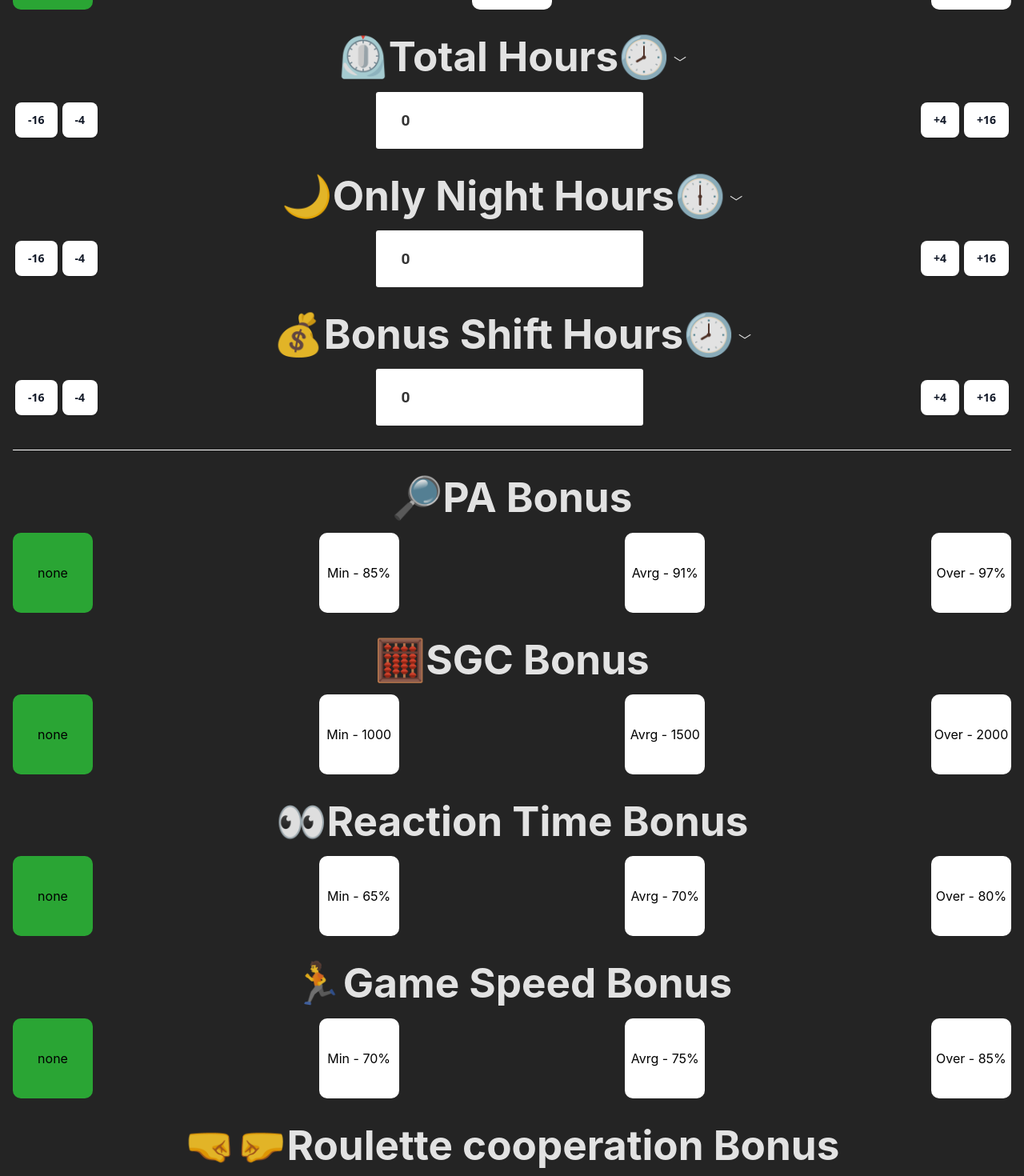
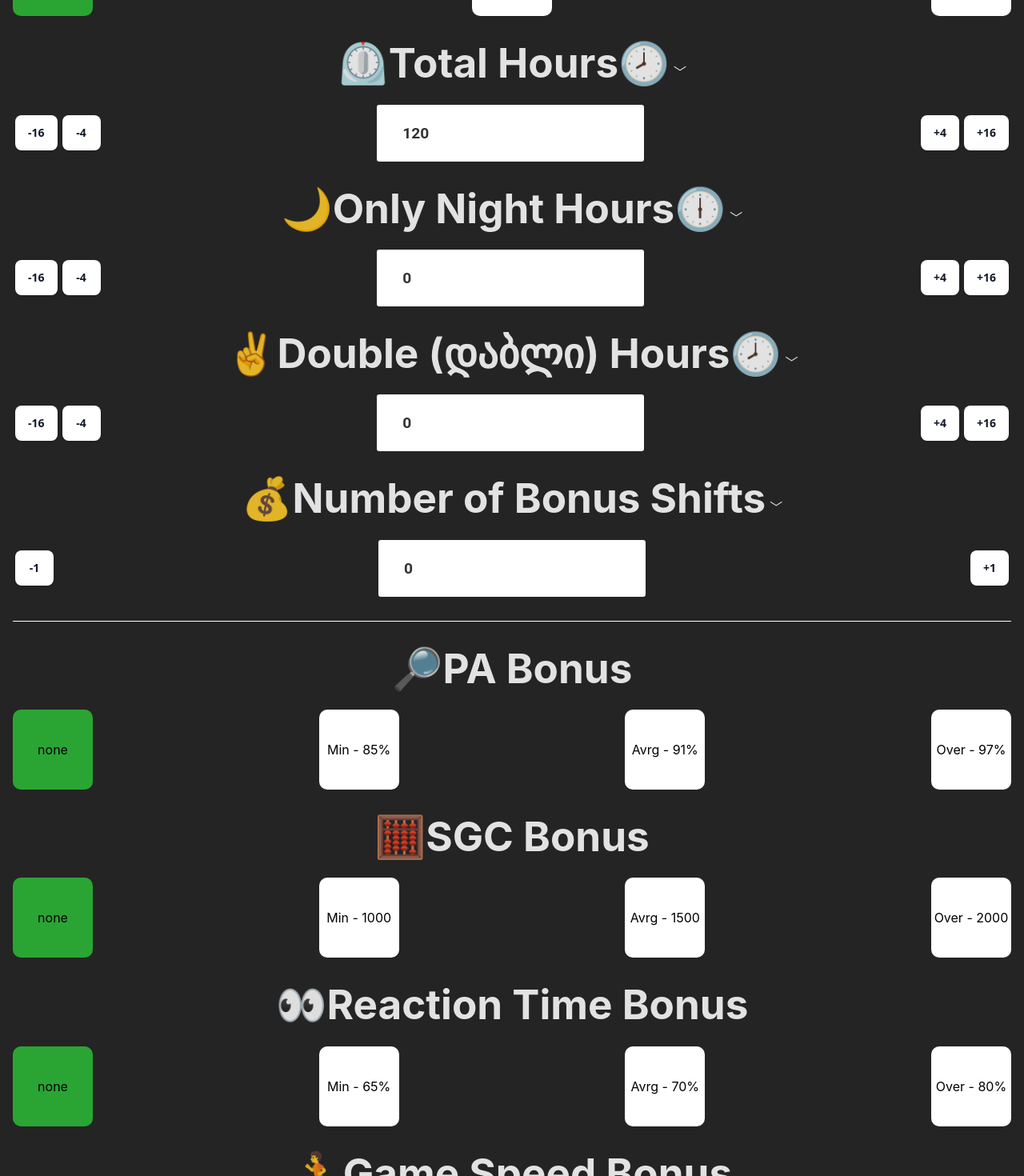
Before and after one commit to GigaTokhishvili/salary-calculator, a React (Vite) app: page / in a window 1280 px wide. Shown: the part 176-1646 px from the top of the page at 80% size. Built offline with nearby package versions, Linux system fonts and the light colour scheme.

Commit message:
added bonus shifts
added  number of bonus shifts, updated some of the emojis.

```diff
--- a/src/App.css
+++ b/src/App.css
@@ -34,7 +34,7 @@ section {
 h1 {
   font-size: 3.2em;
   line-height: 1.1;
-  margin-bottom: 1rem;
+  margin-bottom: 1.5rem;
 }
 
 .stageDiv {
--- a/src/App.jsx
+++ b/src/App.jsx
@@ -17,12 +17,15 @@ function App() {
     {amount: Number(localStorage.getItem('hours')) || 120, type: 'hours'},
     {amount: Number(localStorage.getItem('nightHours')) || 0, type: 'nightHours'},
     {amount: Number(localStorage.getItem('doubleHours')) || 0, type: 'doubleHours'},
+    {amount: Number(localStorage.getItem('bonusHours')) || 0, type: 'bonusHours'},
   ])
   const [pa, setPa] = useState(JSON.parse(localStorage.getItem('pa')) || PA[0])
   const [sgc, setSgc] = useState(JSON.parse(localStorage.getItem('sgc')) || SGC[0])
   const [reaction, setReaction] = useState(JSON.parse(localStorage.getItem('reaction')) || REACTION[0])
   const [speed, setSpeed] = useState(JSON.parse(localStorage.getItem('speed')) || REACTION[0])
   const [roulette, setRoulette] = useState(JSON.parse(localStorage.getItem('roulette')) || REACTION[0])
+
+  console.log(totalHours[3].amount)
 
   const changeStage = (x) => {
     setStage(x)
@@ -86,13 +89,14 @@ function App() {
 
       {/* All hours */}
       <section className='hoursSection'>
-        {HOURSOBJ.map(({ header, description, shiftType }, index) => (
+        {HOURSOBJ.map(({ header, description, shiftType, initialValue }, index) => (
           <Hours
             key={index}
             header={header}
             description={description}
             shiftType={shiftType}
             totalHours={workedHours}
+            initialValue={initialValue}
           />
         ))}
       </section>
@@ -171,7 +175,7 @@ function App() {
 
       {/* Roulette bonus */}
       <section>
-        <h1>🤜🤛Roulette cooperation Bonus</h1>
+        <h1>🎡Roulette cooperation Bonus</h1>
         <div className='stageDiv'>
           {ROULETTE.map((item, index) => {
             return (
@@ -192,7 +196,7 @@ function App() {
         <h1>gross salary</h1>
         <h1>{Math.round((totalHours[0].amount * stage.salary + totalHours[1].amount * stage.salary/2 + totalHours[2].amount * stage.salary/2 + totalHours[0].amount * pa.salary + totalHours[0].amount * sgc.salary + totalHours[0].amount * reaction.salary + totalHours[0].amount * speed.salary + totalHours[0].amount * roulette.salary) * 100) / 100 }</h1>
         <h1>net salary</h1>
-        <h1>{Math.round((0.98 * (0.8 * (totalHours[0].amount * stage.salary + totalHours[1].amount * stage.salary/2 + totalHours[2].amount * stage.salary/2 + totalHours[0].amount * pa.salary + totalHours[0].amount * sgc.salary + totalHours[0].amount * reaction.salary + totalHours[0].amount * speed.salary + totalHours[0].amount * roulette.salary))) *100 ) / 100}</h1>
+        <h1>{Math.round((0.98 * (0.8 * (totalHours[0].amount * stage.salary + totalHours[1].amount * stage.salary/2 + totalHours[2].amount * stage.salary/2 + totalHours[0].amount * pa.salary + totalHours[0].amount * sgc.salary + totalHours[0].amount * reaction.salary + totalHours[0].amount * speed.salary + totalHours[0].amount * roulette.salary))) *100 ) / 100 + totalHours[3].amount * 20}</h1>
       </section>
     </>
   )
--- a/src/components/Hours.jsx
+++ b/src/components/Hours.jsx
@@ -2,12 +2,12 @@ import React, { useEffect, useState, memo } from 'react';
 import HourStyles from '../styles/HoursInput.module.css';
 import { nanoid } from 'nanoid';
 
-const Hours = memo(({header, description, shiftType, totalHours}) => {
+const Hours = memo(({header, description, shiftType, totalHours, initialValue}) => {
     const [hours, setHours] = useState(0)
     const [modal, setModal] = useState(false);
 
     useEffect(() => {
-        setHours(Number(localStorage.getItem(shiftType)));
+        localStorage.getItem(shiftType) ? setHours(Number(localStorage.getItem(shiftType))) : setHours(initialValue);
     }, [])
 
     const handleClick = (e) => {
@@ -57,8 +57,8 @@ const Hours = memo(({header, description, shiftType, totalHours}) => {
         </div>
 
         <div className={HourStyles.hoursDiv}>
-            <button className={HourStyles.button38} onClick={handleClick} >-16</button>
-            <button className={HourStyles.button38} onClick={handleClick} >-4</button>
+            {shiftType !== 'bonusHours' && <button className={HourStyles.button38} onClick={handleClick} >-16</button>}
+            <button className={HourStyles.button38} onClick={handleClick} >{shiftType !== 'bonusHours' ? '-4' : '-1'}</button>
             <input
                 value={hours.toString()}
                 onChange={handleHourChange}
@@ -67,8 +67,8 @@ const Hours = memo(({header, description, shiftType, totalHours}) => {
                 id={nanoid()}
                 className={HourStyles.hoursInput}
             />
-            <button className={HourStyles.button38} onClick={handleClick} >+4</button>
-            <button className={HourStyles.button38} onClick={handleClick} >+16</button>
+            <button className={HourStyles.button38} onClick={handleClick} >{shiftType !== 'bonusHours' ? '+4' : '+1'}</button>
+            {shiftType !== 'bonusHours' && <button className={HourStyles.button38} onClick={handleClick} >+16</button>}
         </div>
     </section>
     )
--- a/src/data/hoursObj.js
+++ b/src/data/hoursObj.js
@@ -3,16 +3,24 @@ export default [
         header: '⏲️Total Hours🕗',
         description: 'Overall hours you have actually worked during the month.',
         shiftType: 'hours',
+        initialValue: 120,
     },
     {
         header: '🌙Only Night Hours🕕',
         description: 'Specifically and ONLY night hours you have or will work during the month. For example a typical night shift (00:00 - 08:00) has only 6 hours of night shift, giving you 6 hours of extra salary.',
         shiftType: 'nightHours',
+        initialValue: 0,
     },
     {
-        header: '💰Bonus Shift Hours🕗',
+        header: '✌️Double (დაბლი) Hours🕗',
         description: 'Similar to night hours. This field is for ONLY bonus hours. Usually 8 hours per shift, unless you are working from 20:00 to 04:00 for example.',
         shiftType: 'doubleHours',
+        initialValue: 0,
     },
-
+    {
+        header: '💰Number of Bonus Shifts',
+        description: 'These are bonus shifts which that you add from schedule specialists',
+        shiftType: 'bonusHours',
+        initialValue: 0,
+    },
 ]
--- a/src/styles/HoursInput.module.css
+++ b/src/styles/HoursInput.module.css
@@ -51,6 +51,7 @@
 }
 
 .button38 {
+  min-width: 3rem;
   background-color: #FFFFFF;
   border: 0;
   border-radius: .5rem;
```
Lines whose indentation alone changed are shown as unchanged.
